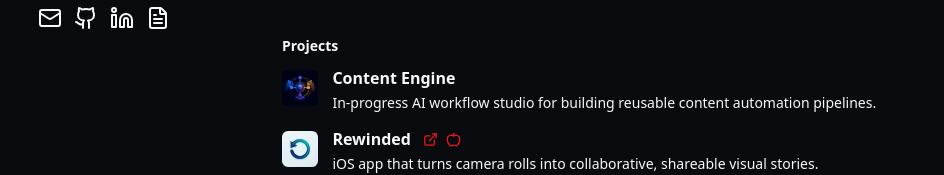
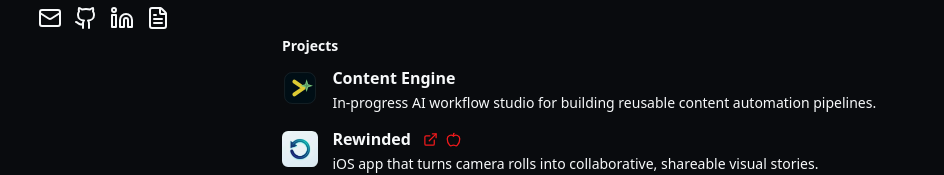
Before and after one commit to gabeliss/personal-site, a React (Vite) app: page / in a window 1280 px wide. Shown: the part 411-586 px from the top of the page, without its empty margins (194-1138 px from the left). Built offline with nearby package versions, Linux system fonts and the light colour scheme.

Commit message:
Update Content Engine logo

```diff
--- a/src/components/Projects.tsx
+++ b/src/components/Projects.tsx
@@ -12,7 +12,7 @@ const projects: Project[] = [
   {
     name: 'Content Engine',
     sentence: 'In-progress AI workflow studio for building reusable content automation pipelines.',
-    image: '/images/content-engine.png',
+    image: '/images/content-engine-mark.svg',
   },
   {
     name: 'Rewinded',
```
Also changed, not shown: public/images/content-engine-mark.svg (added), public/images/content-engine.png (deleted).
